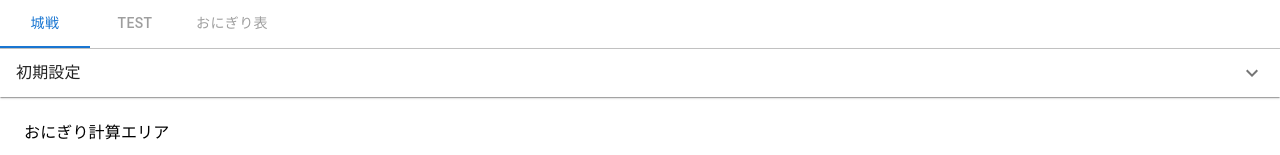
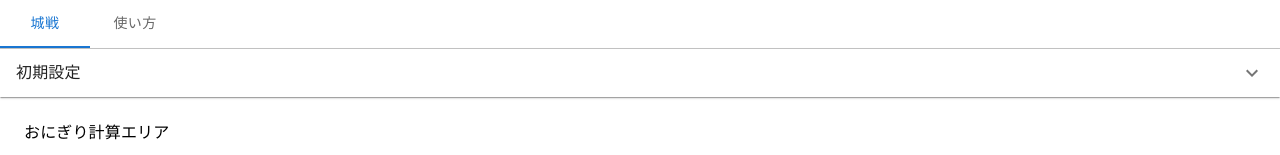
Before and after one commit to chika-create/onigiri-calc, a React (Create React App) app: page / in a window 1280 px wide. Shown: the top 155 px of the page. Built offline with nearby package versions, Linux system fonts and the light colour scheme.

Commit message:
add: タブメニューに「使い方」を追加、「おにぎり表」を非表示

```diff
--- a/src/components/views/TabBox.tsx
+++ b/src/components/views/TabBox.tsx
@@ -20,8 +20,8 @@ export default function TabBox(props: any) {
         aria-label="basic tabs example"
       >
         <Tab label="城戦" {...tabMenu(0)} />
-        <Tab label="test" {...tabMenu(1)} disabled />
-        <Tab label="おにぎり表" {...tabMenu(2)} disabled />
+        <Tab label="使い方" {...tabMenu(1)} />
+        {/* <Tab label="おにぎり表" {...tabMenu(2)} disabled /> */}
       </Tabs>
     </Box>
   );
```
